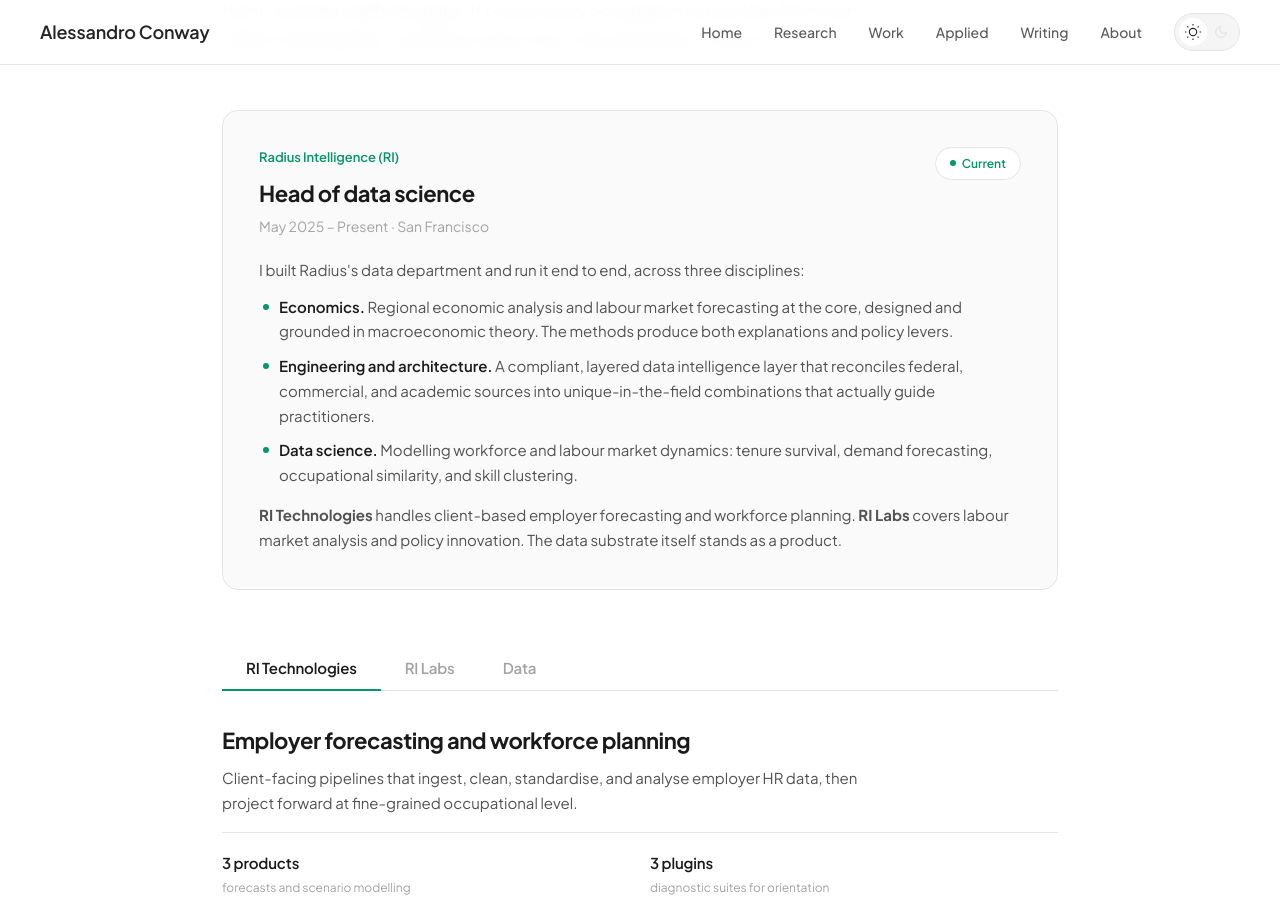
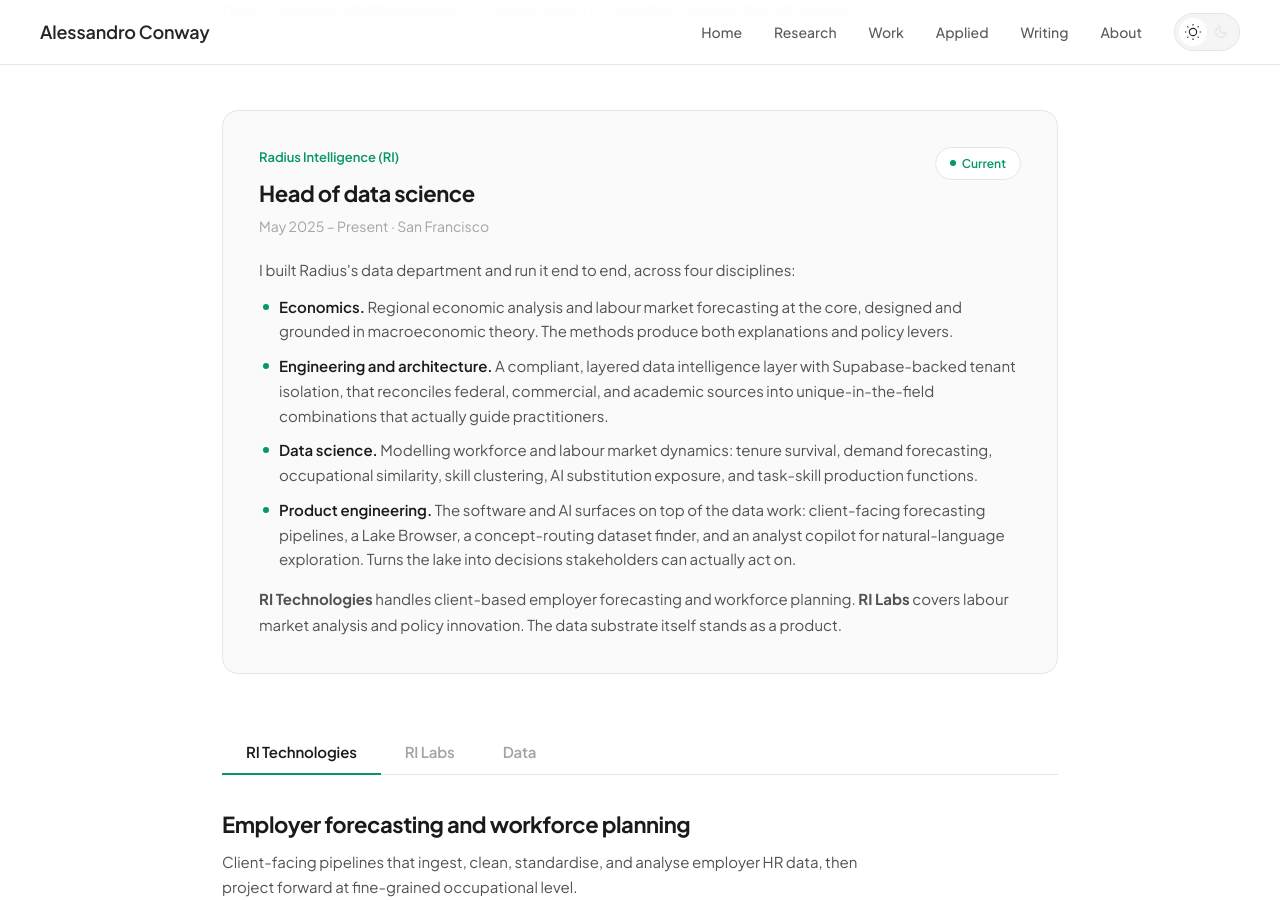
Before and after one commit to conway1521/conway1521.github.io, a Jekyll site: the page built from work.html, in a window 1280 px wide and 900 px high, scrolled down 371 px. Built offline with Jekyll 4.4.1, drawn with Linux system fonts in a browser that asks for light colours.

Commit message:
Restore 149 datasets, add fourth role-description bullet for product engineering (#23)
* Fix stats back to 149 datasets

* Add fourth role-description bullet for Product engineering; restore stats to 149

```diff
--- a/index.html
+++ b/index.html
@@ -54,6 +54,6 @@
     <div class="featured-card">
         <div class="card-meta"><span class="card-badge work">Radius Intelligence</span><span class="card-year">2025–Present</span></div>
         <h3 class="card-title">Labour market intelligence, end to end</h3>
-        <p class="card-description">RI Technologies for client-based employer forecasting and workforce planning, RI Labs for labour market analysis and policy innovation, and a data substrate that grows with every new client: 143 datasets across 12 domains, ~174,000 contributors from federal, commercial, academic, and employer-contributed sources, and ~7.5M observations covering every occupation across the US at every depth of geography.</p>
+        <p class="card-description">RI Technologies for client-based employer forecasting and workforce planning, RI Labs for labour market analysis and policy innovation, and a data substrate that grows with every new client: 149 datasets across 12 domains, ~174,000 contributors from federal, commercial, academic, and employer-contributed sources, and ~7.5M observations covering every occupation across the US at every depth of geography.</p>
     </div>
 </section>
--- a/work.html
+++ b/work.html
@@ -18,11 +18,12 @@
         <span class="role-status">Current</span>
     </div>
     <div class="role-description">
-        <p>I built Radius's data department and run it end to end, across three disciplines:</p>
+        <p>I built Radius's data department and run it end to end, across four disciplines:</p>
         <ul class="role-bullets">
             <li><strong>Economics.</strong> Regional economic analysis and labour market forecasting at the core, designed and grounded in macroeconomic theory. The methods produce both explanations and policy levers.</li>
-            <li><strong>Engineering and architecture.</strong> A compliant, layered data intelligence layer that reconciles federal, commercial, and academic sources into unique-in-the-field combinations that actually guide practitioners.</li>
-            <li><strong>Data science.</strong> Modelling workforce and labour market dynamics: tenure survival, demand forecasting, occupational similarity, and skill clustering.</li>
+            <li><strong>Engineering and architecture.</strong> A compliant, layered data intelligence layer with Supabase-backed tenant isolation, that reconciles federal, commercial, and academic sources into unique-in-the-field combinations that actually guide practitioners.</li>
+            <li><strong>Data science.</strong> Modelling workforce and labour market dynamics: tenure survival, demand forecasting, occupational similarity, skill clustering, AI substitution exposure, and task-skill production functions.</li>
+            <li><strong>Product engineering.</strong> The software and AI surfaces on top of the data work: client-facing forecasting pipelines, a Lake Browser, a concept-routing dataset finder, and an analyst copilot for natural-language exploration. Turns the lake into decisions stakeholders can actually act on.</li>
         </ul>
         <p><strong>RI Technologies</strong> handles client-based employer forecasting and workforce planning. <strong>RI Labs</strong> covers labour market analysis and policy innovation. The data substrate itself stands as a product.</p>
     </div>
@@ -108,7 +109,7 @@
             <h2 class="chain-title">Data intelligence layer</h2>
             <p class="chain-tagline">The substrate underneath both product chains: federal, commercial, and academic sources alongside anonymised employer contributions that become peer benchmarks. A living layer that grows every time a new client connects.</p>
             <div class="scope-row tab-stats">
-                <div class="scope-item"><strong>143 datasets</strong><span>across 12 domains, ~7.5M observations</span></div>
+                <div class="scope-item"><strong>149 datasets</strong><span>across 12 domains, ~7.5M observations</span></div>
                 <div class="scope-item"><strong>~174,000 contributors</strong><span>federal, commercial, academic, and employer-contributed</span></div>
             </div>
         </div>
```
